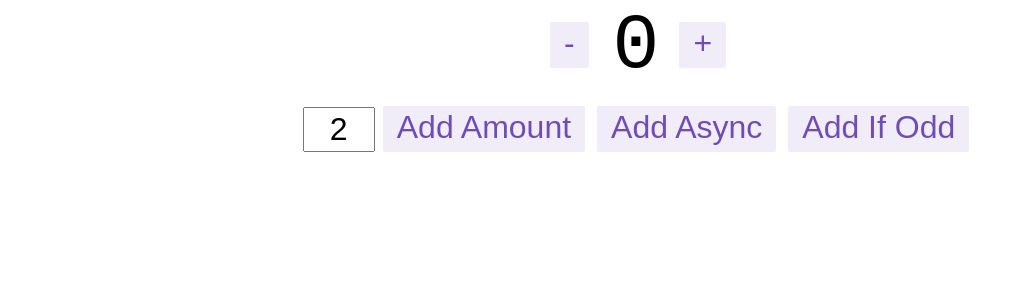
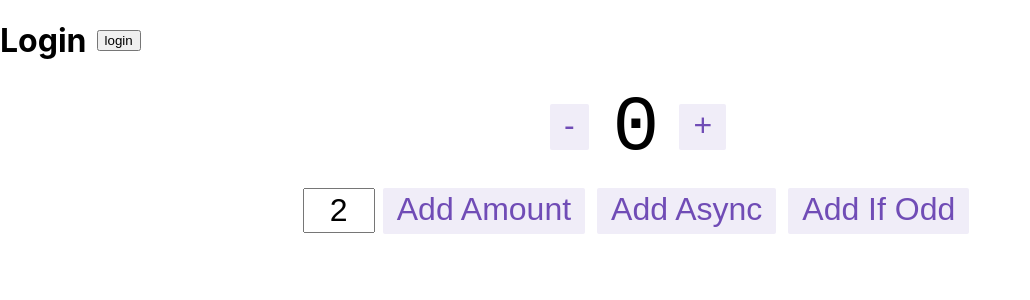
Before and after one commit to pantaiz/Cards, a React (Create React App) app: page /login in a window 1280 px wide. Shown: the top 300 px of the page, without its empty margins (0-1030 px from the left). Built offline with nearby package versions, Linux system fonts and the light colour scheme; no server answers.

Commit message:
add login

```diff
--- a/src/app/App.tsx
+++ b/src/app/App.tsx
@@ -6,9 +6,9 @@ import {authApi} from "../features/auth/auth.api";
 
 function App() {
     const isLoading = useAppSelector((state) => state.app.isLoading);
-    const a=authApi.register()
-    console.log(a.then(res=>{
-        console.log(res)}))
+    // const a=authApi.register()
+    // console.log(a.then(res=>{
+    //     console.log(res)}))
     const dispatch = useAppDispatch();
 
     useEffect(() => {
--- /dev/null
+++ b/src/features/auth/Login/Login.tsx
@@ -0,0 +1,22 @@
+import {useAppDispatch} from "../../../app/hooks";
+import {authThunks} from "../auth.slice";
+import s from './styles.module.css'
+
+export const Login = () => {
+    const dispatch = useAppDispatch();
+    const loginHandler = () => {
+        const payload = {
+            email: "nya-admasdasdasdsdain@nya.nya",
+            password: "1qazxcvBG",
+            rememberMe: false
+        }
+        dispatch(authThunks.login(payload));
+    };
+
+    return (
+        <div className={s.container}>
+            <h1>Login</h1>
+            <button onClick={loginHandler}>login</button>
+        </div>
+    );
+};
--- /dev/null
+++ b/src/features/auth/Login/styles.module.css
@@ -0,0 +1,5 @@
+.container{
+    display: flex;
+    align-items: center;
+    gap: 10px;
+}
--- /dev/null
+++ b/src/features/auth/Register/Register.tsx
@@ -0,0 +1,21 @@
+import {useAppDispatch} from "../../../app/hooks";
+import {authThunks} from "../auth.slice";
+import s from './styles.module.css'
+
+export const Register = () => {
+  const dispatch = useAppDispatch();
+  const registerHandler = () => {
+      const payload={
+          email: "nya-admasdasdasdsdain@nya.nya",
+          password: "1qazxcvBG",
+      }
+    dispatch(authThunks.register(payload));
+  };
+
+  return (
+      <div className={s.container}>
+        <h1>Register</h1>
+        <button onClick={registerHandler}>register</button>
+      </div>
+  );
+};
--- /dev/null
+++ b/src/features/auth/Register/styles.module.css
@@ -0,0 +1,5 @@
+.container{
+    display: flex;
+    align-items: center;
+    gap: 10px;
+}
--- a/src/features/auth/auth.api.ts
+++ b/src/features/auth/auth.api.ts
@@ -2,10 +2,38 @@ import {instance} from "../../common/api/common.api";
 
 
 export const authApi = {
-  register:()=>{
-return instance.post('/auth/login',{
-          email: "nya-admin@nya.nya",
-          password: "1qazxcvBG",
-          rememberMe: false })
-  }
+    register: (arg: ArgRegisterType) => {
+        return instance.post<RegisterResponseType>('/auth/register', arg)
+    },
+    login: (arg: any) => {
+        //TODO
+        return instance.post<LoginResponseType>('/auth/login', arg)
+    }
 }
+
+export type ArgRegisterType = Omit<ArgLoginType, 'rememberMe'>
+
+export type ArgLoginType = {
+    email: string,
+    password: string,
+    rememberMe: boolean,
+}
+export type RegisterResponseType = {
+    addedUser: Omit<LoginResponseType, 'token'|'tokenDeathTime'> ;
+}
+
+export type LoginResponseType = {
+    _id: string;
+    email: string;
+    rememberMe: boolean;
+    isAdmin: boolean;
+    name: string;
+    verified: boolean;
+    publicCardPacksCount: number;
+    created: string;
+    updated: string;
+    __v: number;
+
+    token: string;
+    tokenDeathTime: number;
+}
--- a/src/features/auth/auth.slice.ts
+++ b/src/features/auth/auth.slice.ts
@@ -1,7 +1,17 @@
 import {createAsyncThunk, createSlice} from "@reduxjs/toolkit";
+import {ArgRegisterType, authApi} from "./auth.api";
 
-const register=createAsyncThunk()
+const register = createAsyncThunk("auth/register", (arg: ArgRegisterType, thunkAPI) => {
+    authApi.register(arg).then((res) => {
+        debugger
+    })
+})
 
+const login = createAsyncThunk("auth/login", (arg:any, thunkAPI) => {
+    authApi.login(arg).then(res=>{
+debugger
+    })
+})
 const slice = createSlice({
     name: "auth",
     initialState: {},
@@ -9,3 +19,4 @@ const slice = createSlice({
 });
 
 export const authReducer = slice.reducer;
+export const authThunks = {register,login}
--- a/src/index.tsx
+++ b/src/index.tsx
@@ -1,20 +1,41 @@
 import React from 'react';
-import { createRoot } from 'react-dom/client';
-import { Provider } from 'react-redux';
-import { store } from './app/store';
+import {createRoot} from 'react-dom/client';
+import {Provider} from 'react-redux';
+import {store} from './app/store';
 import App from './app/App';
 import reportWebVitals from './reportWebVitals';
 import './index.css';
+import {createBrowserRouter, RouterProvider} from "react-router-dom";
+import {Register} from "./features/auth/Register/Register";
+import {Login} from "./features/auth/Login/Login";
 
 const container = document.getElementById('root')!;
 const root = createRoot(container);
-
+const router = createBrowserRouter([
+    {
+        path: "/",
+        element: <div>Hello world!</div>
+    },
+    {
+        path: "/login",
+        element: <Login/>
+    },
+    {
+        path: "/register",
+        element: <Register/>
+    },
+    {
+        path: "/packs",
+        element: <h1>Packs</h1>
+    },
+])
 root.render(
-  <React.StrictMode>
-    <Provider store={store}>
-      <App />
-    </Provider>
-  </React.StrictMode>
+    <React.StrictMode>
+        <Provider store={store}>
+            <RouterProvider router={router}/>
+            <App/>
+        </Provider>
+    </React.StrictMode>
 );
 
 // If you want to start measuring performance in your app, pass a function
```
